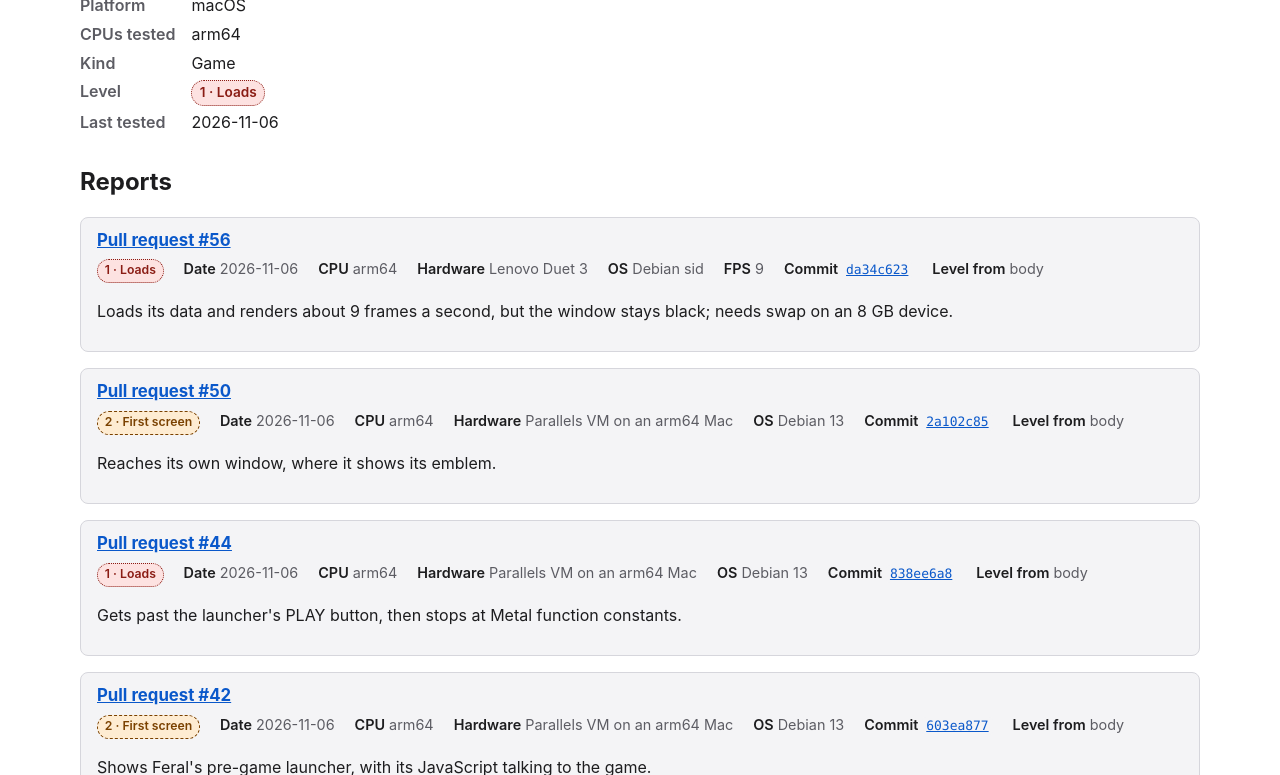
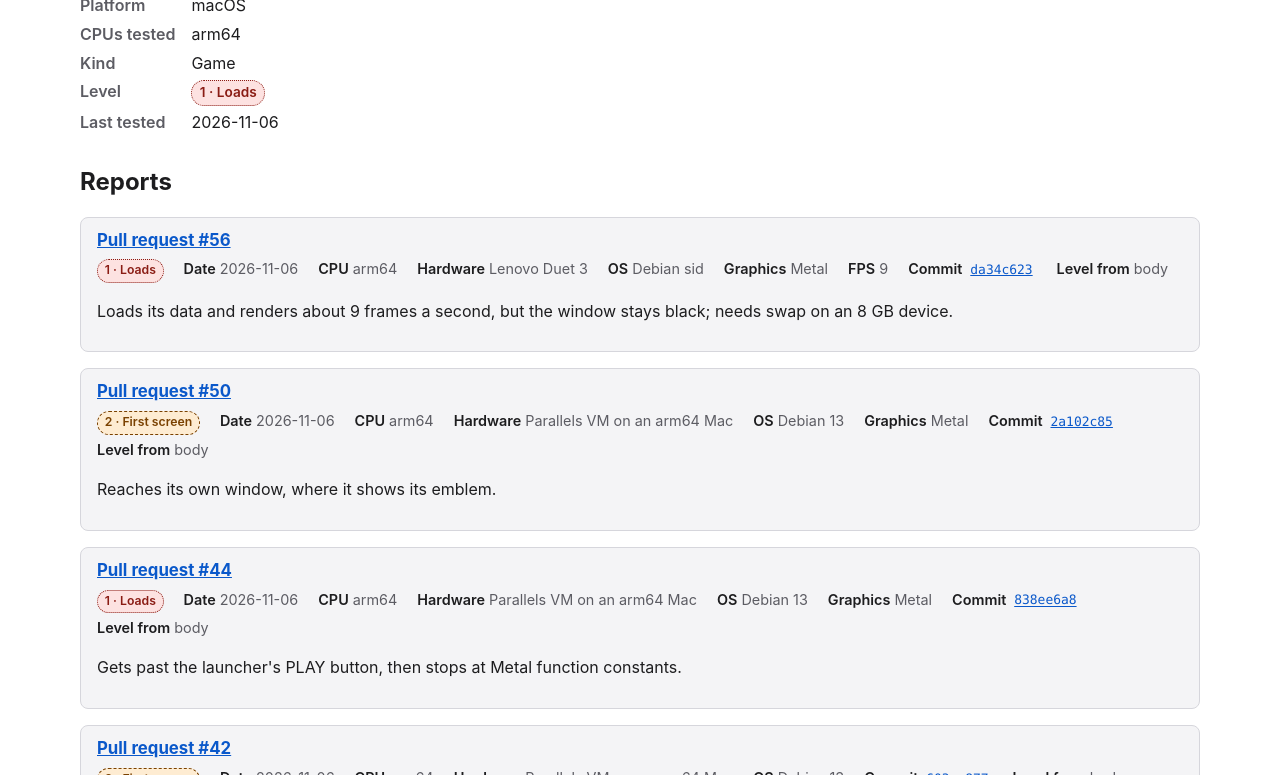
Before and after one commit to MillerTechnologyPeru/Perry, a Jekyll site: the page built from docs/_apps/macos/com.feralinteractive.ageofempires2.md, in a window 1280 px wide and 1400 px high, scrolled down 215 px, cut to the strip 0-775 px from the top of the window. Built offline with Jekyll 4.4.1, drawn with Linux system fonts in a browser that asks for light colours.

Commit message:
Add the graphics API Age of Empires II: Definitive Edition's reports drew with

```diff
--- a/docs/_apps/macos/com.feralinteractive.ageofempires2.md
+++ b/docs/_apps/macos/com.feralinteractive.ageofempires2.md
@@ -12,6 +12,7 @@ reports:
     cpu: arm64
     hardware: Parallels VM on an arm64 Mac
     os: Debian 13
+    graphics: Metal
     level: 1
     source: body
     notes: Gets through Feral's start-up and initializes Steam, then its game run returns before making a window.
@@ -35,6 +36,7 @@ reports:
     cpu: arm64
     hardware: Parallels VM on an arm64 Mac
     os: Debian 13
+    graphics: Metal
     level: 1
     source: body
     notes: Gets past the launcher's PLAY button, then stops at Metal function constants.
@@ -45,6 +47,7 @@ reports:
     cpu: arm64
     hardware: Parallels VM on an arm64 Mac
     os: Debian 13
+    graphics: Metal
     level: 2
     source: body
     notes: Reaches its own window, where it shows its emblem.
@@ -55,6 +58,7 @@ reports:
     cpu: arm64
     hardware: Lenovo Duet 3
     os: Debian sid
+    graphics: Metal
     fps: 9
     level: 1
     source: body
```
